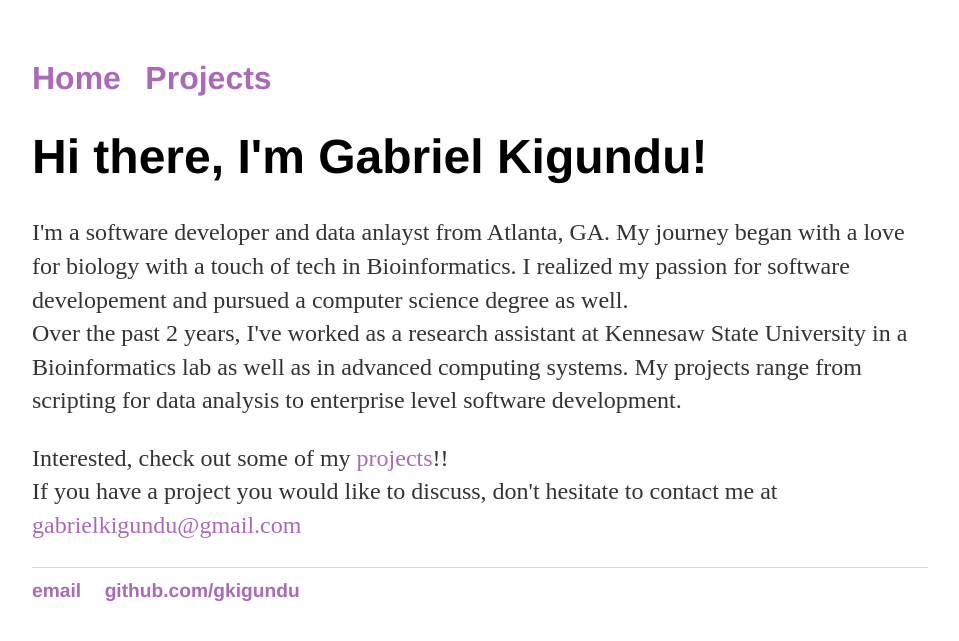
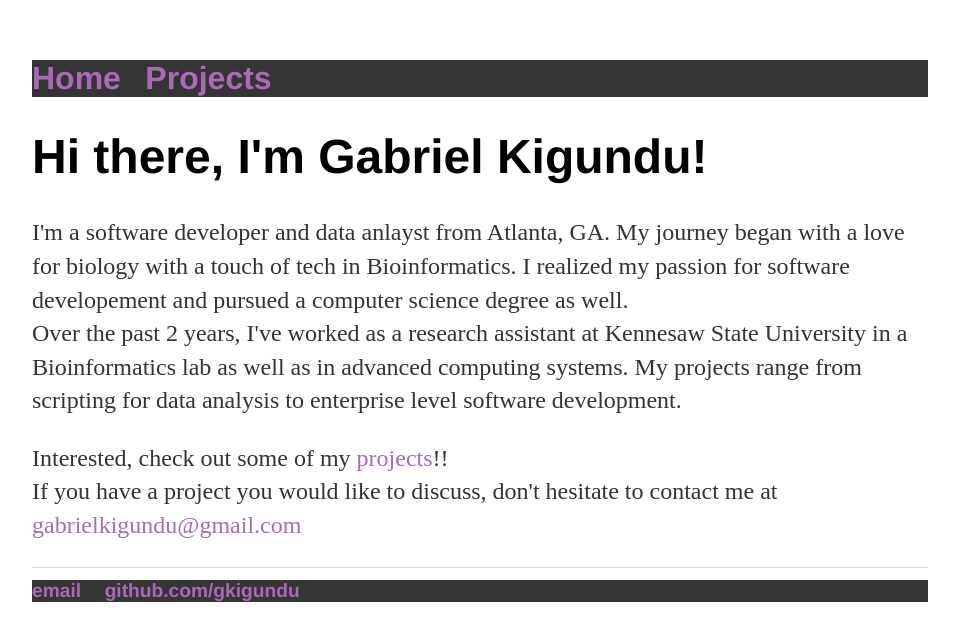
Before and after one commit to gkigundu/gkigundu.github.io, a Jekyll site: the page built from index.html, in a window 1280 px wide. Shown: the top 641 px of the page, without its empty margins (160-1119 px from the left). Built offline with Jekyll 4.4.1, drawn with Linux system fonts in a browser that asks for light colours.

Commit message:
Update main.css

```diff
--- a/css/main.css
+++ b/css/main.css
@@ -7,6 +7,7 @@ nav ul, footer ul {
     padding: 0px;
     list-style: none;
     font-weight: bold;
+    background-color: #353535;
 }
 nav ul li, footer ul li {
     display: inline;
```
